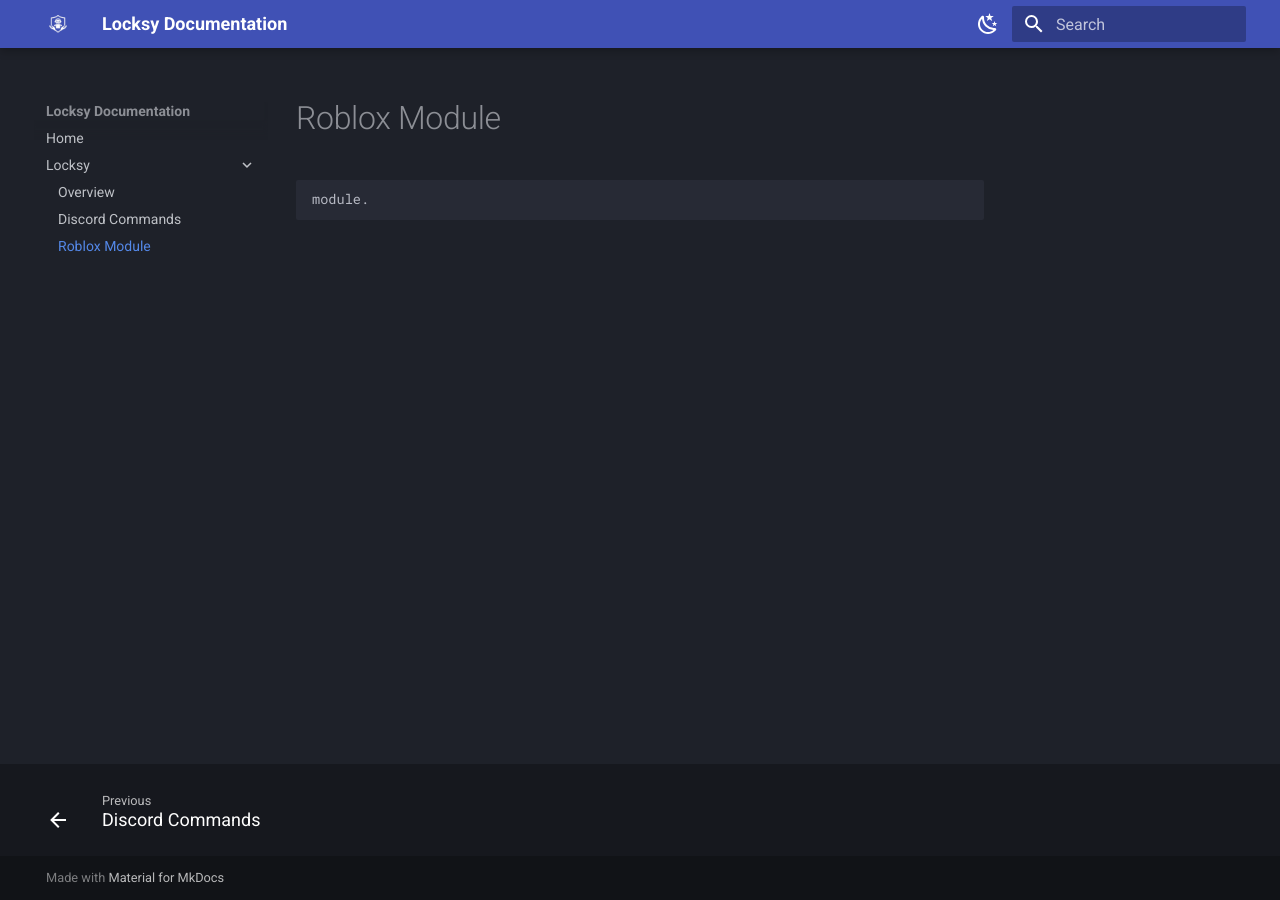
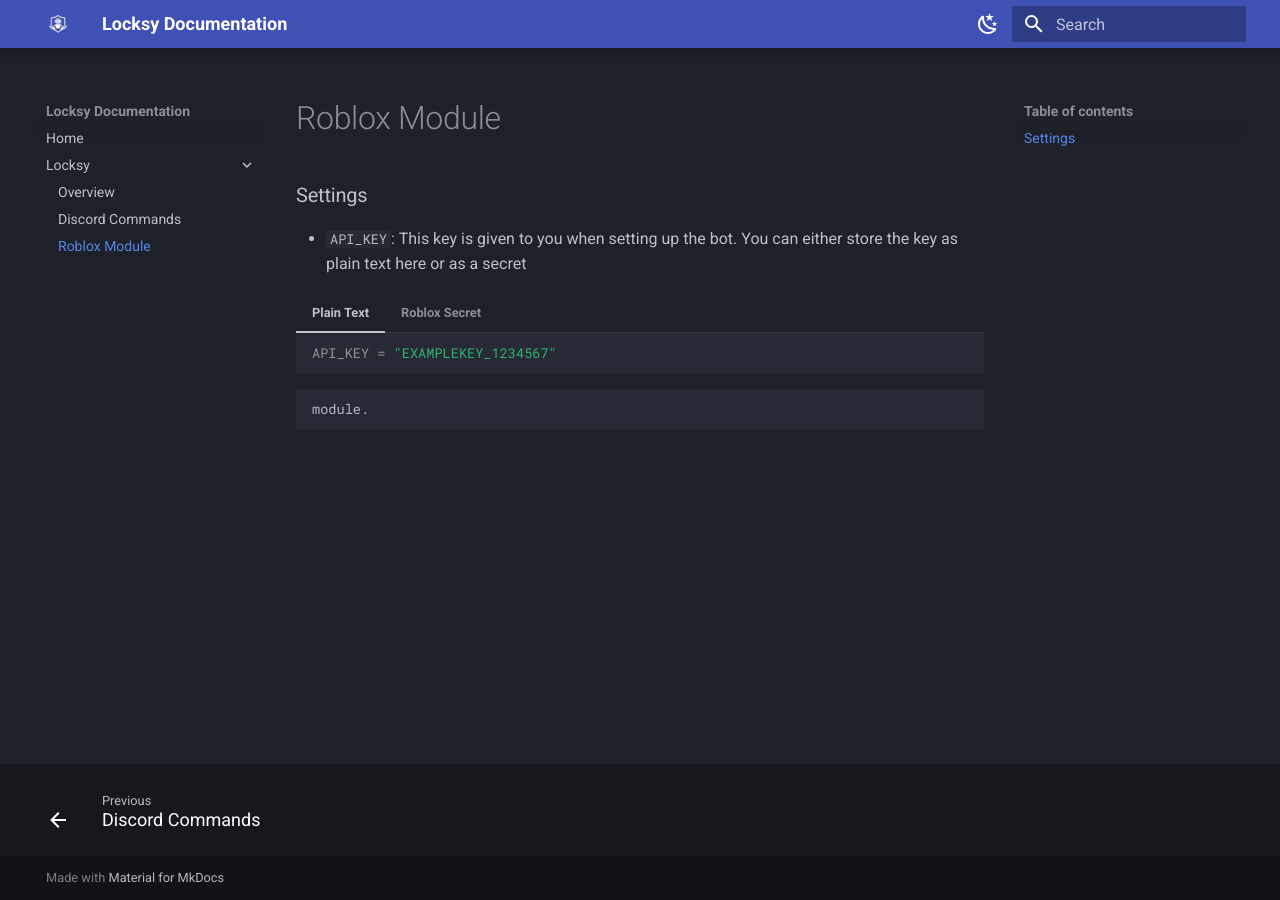
Before and after one commit to Synthesize-Development/documentation, an MkDocs documentation site: the page built from docs/locksy-roblox.md, in a window 1280 px wide. Built offline with MkDocs 1.6.1 and Material for MkDocs 9.7.7, drawn with Linux system fonts in a browser that asks for light colours.

Commit message:
more roblox

````diff
--- a/docs/locksy-roblox.md
+++ b/docs/locksy-roblox.md
@@ -1,4 +1,20 @@
 # Roblox Module
+
+### Settings
+
+- `API_KEY`: This key is given to you when setting up the bot. You can either store the key as plain text here or as a secret
+
+=== "Plain Text"
+
+    ```lua
+    API_KEY = "EXAMPLEKEY_1234567"
+    ```
+
+=== "Roblox Secret"
+
+    ```lua
+    API_KEY = game:GetService("HttpService"):GetSecret("API_KEY")
+    ```
 
 ```
 module.
--- a/mkdocs.yml
+++ b/mkdocs.yml
@@ -7,6 +7,7 @@
   features:
     - navigation.footer
     - content.footnote.tooltips
+    - content.tabs.link
   extra:
     social:
       - icon: simple/youtube
@@ -48,6 +49,8 @@
   - def_list
   - pymdownx.tasklist:
       custom_checkbox: true
+  - pymdownx.tabbed:
+      alternate_style: true
 
 nav:
   - Home: index.md
````
Also changed, not shown: docs/locksy.md (+1 -1 lines).
